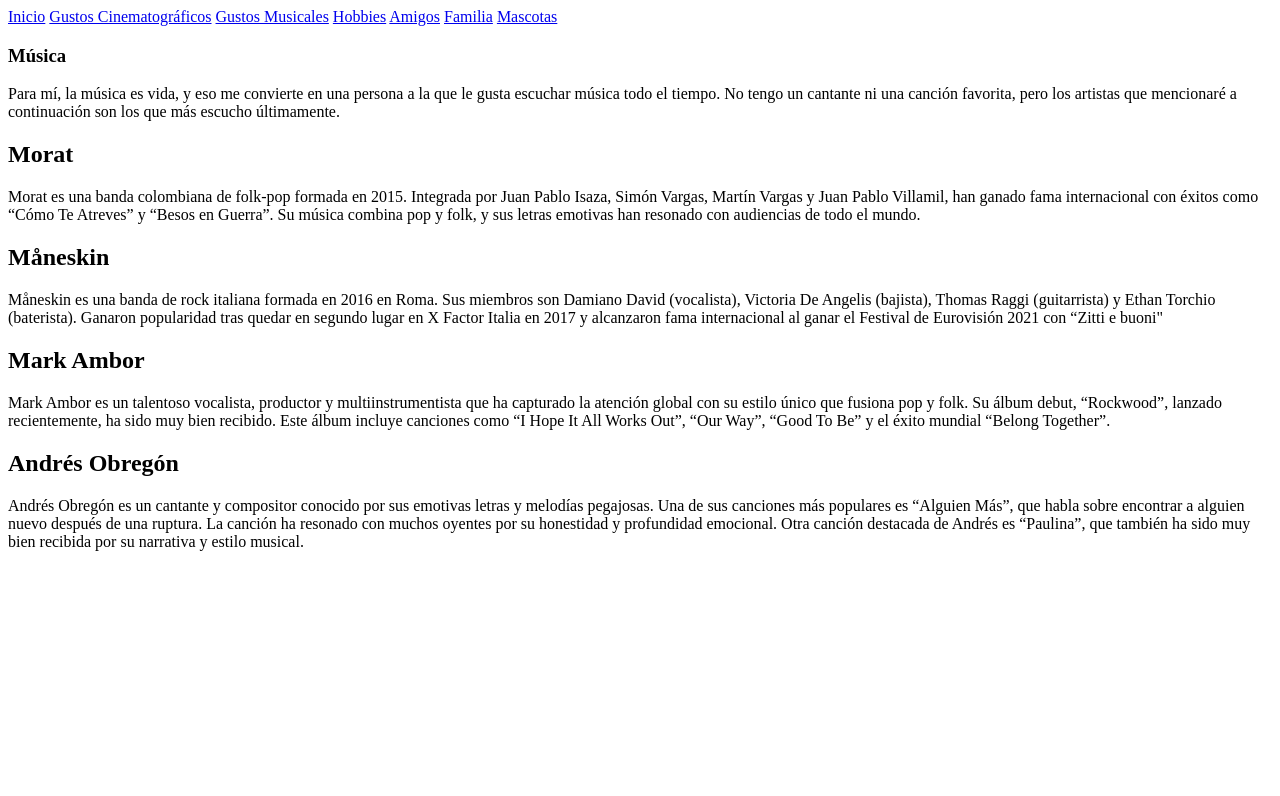
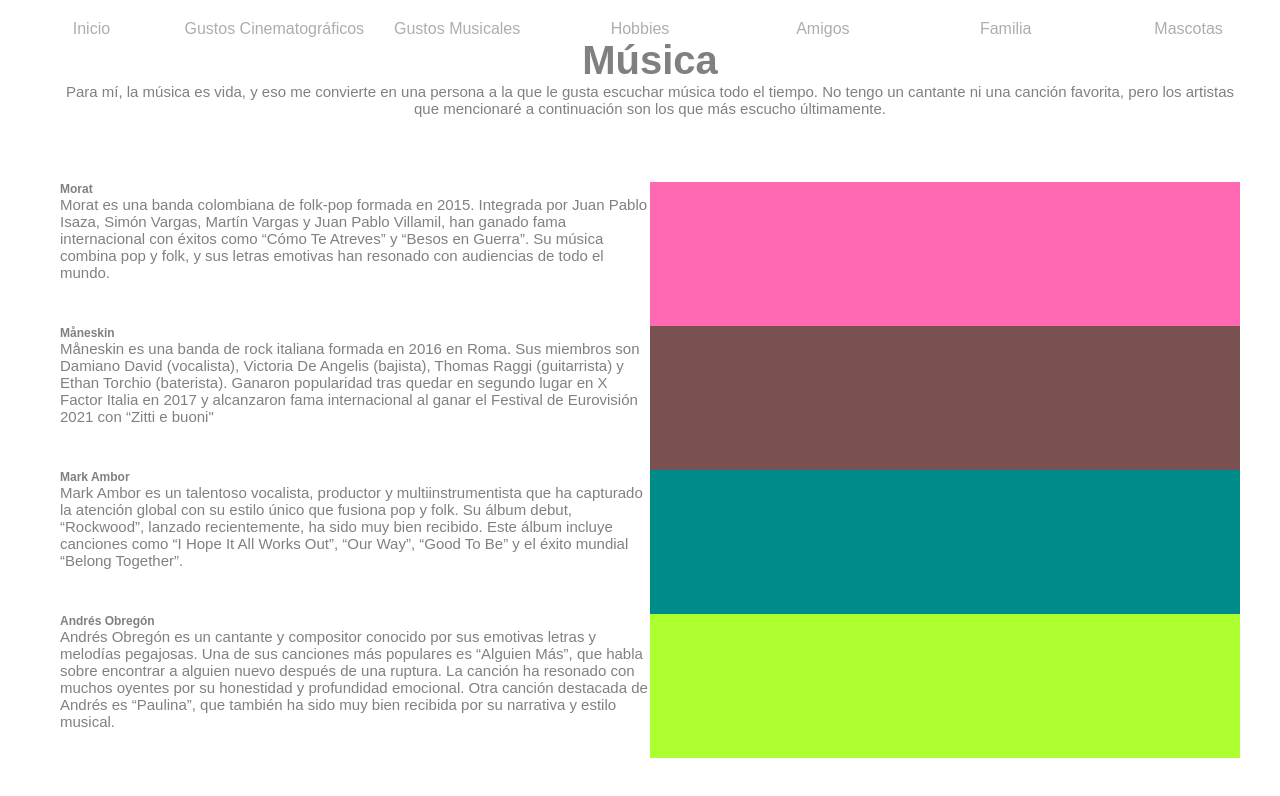
Before and after one commit to sophie-cv25/sitio_personal, a plain HTML site: page src/gustos/gustos_musicales/gustos_musicales.html in a window 1280 px wide. Drawn offline with Linux system fonts and the light colour scheme.

Commit message:
avance estilos

```diff
--- /dev/null
+++ b/src/estilos/styles._inicio.css
@@ -0,0 +1,96 @@
+* {
+    margin: 0;
+    padding: 0;
+    box-sizing: border-box;
+    font-family: sans-serif;
+    color: grey;
+}
+
+html, body {
+    height: 100%; /* Asegura que el body ocupe toda la altura de la pantalla */
+    overflow: hidden; /* Evita el desplazamiento */
+}
+
+h1 {
+    font-size: 40px;
+}
+
+h2 {
+    font-size: 25px;
+}
+
+p {
+    font-size: 20px;
+}
+
+body {
+    background-color: rgb(255, 255, 255);
+}
+
+.barra {
+    display: grid;
+    grid-template-columns: repeat(6, 1fr);
+    justify-items: center;
+    margin-top: 20px;
+    background-color: white;
+}
+
+.barra a {
+    text-decoration: none;
+    transition: color 0.3s;
+}
+.barra a:hover {
+    color: #ff0000; /* Color más oscuro al pasar el ratón */
+}
+
+main {
+    padding: 0 40px; /* Mantiene el padding lateral */
+    height: calc(100% - 80px); /* Ajusta la altura para que se ajuste al espacio visible */
+    overflow: auto; /* Permite el desplazamiento interno si es necesario */
+}
+
+.inicio {
+    display: grid;
+    grid-template-columns: repeat(2, 1fr);
+    grid-template-rows: repeat(2, 1fr);
+    margin-top: 20px; /* Ajusta el margen superior para que se vea bien */
+    height: 100%; /* Asegura que ocupe todo el espacio disponible */
+}
+
+.inicio .grid1 {
+    grid-column: 1 / 2;
+    grid-row: 1 / 2;
+    display: flex;
+    flex-direction: column;
+    justify-content: center;
+    margin-bottom: 20px; /* Reduce el margen inferior para evitar el desbordamiento */
+}
+
+.inicio .grid1 h1 {
+    width: 50%;
+    font-size: 40px;
+    margin-bottom: 15px; /* Reduce el margen inferior */
+}
+
+.inicio .grid1 p {
+    width: 70%; /* Ajusta el ancho al 100% */
+}
+
+.inicio .grid2 {
+    grid-column: 2 / 4;
+    grid-row: 1 / 2;
+}
+
+.inicio .grid3 {
+    width: 100%; /* Ajusta el ancho al 100% */
+    grid-column: 1 / 4;
+    grid-row: 2 / 4;
+}
+
+.inicio .grid3 h2 {
+    margin-bottom: 10px;
+}
+
+.inicio .grid3 p {
+    margin-bottom: 1.5px;
+}
--- /dev/null
+++ b/src/estilos/styles__musica.css
@@ -0,0 +1,108 @@
+* {
+    margin: 0;
+    padding: 0;
+    box-sizing: border-box;
+    font-family: sans-serif;
+    color: grey;
+}
+
+html, body {
+    height: 100%;
+    overflow: auto; /* Cambiado a auto */
+}
+
+h1 {
+    font-size: 40px;
+}
+
+h2 {
+    font-size: 12px;
+}
+
+p {
+    font-size: 15px;
+}
+
+body {
+    background-color: rgb(255, 255, 255);
+}
+
+.barra2 {
+    margin-top: 20px;
+    display: grid;
+    grid-template-columns: repeat(7, 1fr);
+    justify-items: center;
+}
+
+.barra2 a {
+    text-decoration: none;
+    color: #adadad; /* Color para enlaces */
+    transition: color 0.3s; /* Efecto de transición */
+}
+
+.barra2 a:hover {
+    color: #ff0000; /* Color más oscuro al pasar el ratón */
+}
+
+main {
+    padding: 0 40px 0 60px; /* Ajusta los valores de padding si es necesario */
+    height: calc(100% - 80px); /* Asegúrate de que esto coincide con la altura de la barra */
+    overflow: auto;
+}
+
+article {
+    display: grid;
+    grid-template-columns: repeat(2, 1fr);
+    grid-template-rows: repeat(5, 1fr);
+    height: 100%; /* Ocupa todo el espacio de main */
+}
+
+.g1 {
+    text-align: center;
+    grid-column: 1 / 4;
+    grid-row: 1 / 2;
+}
+
+.g2 {
+    grid-column: 1 / 2;
+    grid-row: 2 / 3;
+}
+
+.g3 {
+    background-color: hotpink;
+    grid-column: 2 / 4;
+    grid-row: 2 / 3;
+}
+
+.g4 {
+    grid-column: 1 / 2;
+    grid-row: 3 / 4;
+}
+
+.g5 {
+    background-color: rgb(121, 81, 81);
+    grid-column: 2 / 4;
+    grid-row: 3 / 4;
+}
+
+.g6 {
+    grid-column: 1 / 2;
+    grid-row: 4 / 5;
+}
+
+.g7 {
+    background-color: darkcyan;
+    grid-column: 2 / 4;
+    grid-row: 4 / 5;
+}
+
+.g8 {
+    grid-column: 1 / 2;
+    grid-row: 5 / 6;
+}
+
+.g9 {
+    background-color: greenyellow;
+    grid-column: 2 / 4;
+    grid-row: 5 / 6;
+}
--- /dev/null
+++ b/src/estilos/styles_cine.css
@@ -0,0 +1,89 @@
+* {
+    margin: 0;
+    padding: 0;
+    box-sizing: border-box;
+    font-family: sans-serif;
+    color: grey;
+}
+
+html, body {
+    height: 100%;
+    overflow: auto; /* Cambiado a auto */
+}
+
+h1 {
+    font-size: 250px;
+    font-weight: 100;
+}
+
+h2 {
+    font-size: 25px;
+}
+
+p {
+    font-size: 15px;
+}
+
+body {
+    background-color: rgb(255, 255, 255);
+}
+
+.barra2 {
+    margin-top: 20px;
+    display: grid;
+    grid-template-columns: repeat(7, 1fr);
+    justify-items: center;
+}
+
+.barra2 a {
+    text-decoration: none;
+    color: #adadad; /* Color para enlaces */
+    transition: color 0.3s; /* Efecto de transición */
+}
+
+.barra2 a:hover {
+    color: #ff0000; /* Color más oscuro al pasar el ratón */
+}
+
+main {
+    padding: 0 40px 0 60px;
+    height: calc(100% - 80px); /* Asegúrate que esto coincide con la altura de la barra */
+    overflow: auto;
+}
+
+article {
+    display: grid;
+    grid-template-columns: repeat(2, 1fr);
+    height: 100%; /* Ocupa el 100% del espacio de main */
+}
+
+article .c1 {
+    display: flex; /* Establece el contenedor como flex */
+    flex-direction: column; /* Coloca los hijos en una columna */
+    justify-content: center; /* Centra verticalmente */
+    height: 100%; /* Asegura que ocupe todo el espacio disponible */
+}
+
+article .c1 p {
+    width: 500px;
+}
+
+.pelis {
+    display: grid;
+    grid-template-rows: repeat(3, 1fr); /* Manteniendo filas */
+    gap: 20px; /* Espacio entre elementos */
+    margin-top: 20px; /* Ajusta este valor según lo que necesites */
+}
+
+.pelis section {
+    padding: 20px; /* Espaciado interno */
+    display: flex; /* Establece el contenedor como flex */
+    flex-direction: column; /* Coloca los hijos en una columna */
+    justify-content: center; /* Centra verticalmente el contenido */
+    height: 100%; /* Asegura que ocupe todo el espacio disponible */
+}
+
+.pelis p {
+    font-size: 18px;
+    text-align: left; /* Alinea el texto a la izquierda */
+}
--- a/src/gustos/gustos_musicales/gustos_musicales.html
+++ b/src/gustos/gustos_musicales/gustos_musicales.html
@@ -1,7 +1,7 @@
 <!DOCTYPE html>
 <html lang="es">
 <head>
-    <link rel="stylesheet" href="../../estilos/styles.css">
+    <link rel="stylesheet" href="../../estilos/styles__musica.css">
     <meta charset="UTF-8">
     <meta name="viewport" content="width=device-width, initial-scale=1.0">
     <title>Música</title>
```
Also changed, not shown: src/gustos/gustos_cinematograficos/gustos_cinematograficos.html (+7 -5 lines), src/index.html (+2 -2 lines), src/imagenes/fotox.avif (added).
